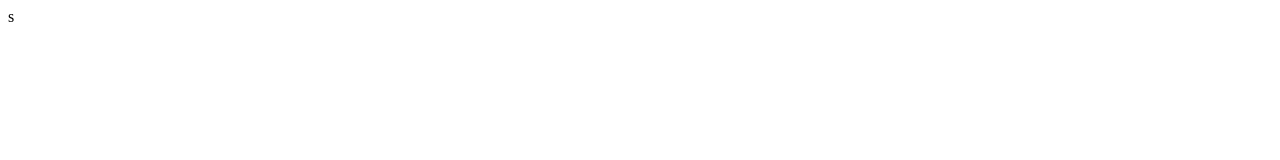
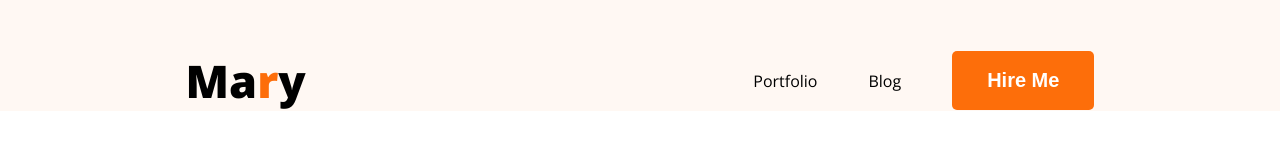
Before and after one commit to FAHIM-FARDOUSH/hero-dev-start, a plain HTML site: page index.html in a window 1280 px wide. Drawn offline with nearby package versions, Linux system fonts and the light colour scheme.

Commit message:
design navbar and style according to design

```diff
--- a/index.html
+++ b/index.html
@@ -4,8 +4,28 @@
     <meta charset="UTF-8">
     <meta name="viewport" content="width=device-width, initial-scale=1.0">
     <title>Fahim's portfolio</title>
+
+    <link rel="preconnect" href="https://fonts.googleapis.com">
+<link rel="preconnect" href="https://fonts.gstatic.com" crossorigin>
+<link href="https://fonts.googleapis.com/css2?family=Open+Sans:ital,wght@0,300..800;1,300..800&display=swap" rel="stylesheet">
+
+<link rel="stylesheet" href="style/design.css">
 </head>
-<body>
-    s
+<body class="font-open-sans">
+
+    <header>
+        <nav>
+            <div class="logo">
+
+         <h2>Ma<span class="color-orange">r</span>y</h2>
+            </div>
+            <ul class="menu">
+                <li> <a href=""></a> Portfolio </li>
+                <li> <a href=""></a> Blog </li>
+                <li> <button class="btn">Hire Me</button> </li>
+
+            </ul>
+        </nav>
+    </header>
 </body>
 </html>
--- /dev/null
+++ b/style/design.css
@@ -0,0 +1,56 @@
+*{
+    margin: 0;
+    padding: 0 ;
+    box-sizing: border-box;
+}
+.font-open-sans{
+  font-family: "Open Sans", sans-serif;
+  font-optical-sizing: auto;
+}
+
+.logo h2{
+    font-size: 45px;
+    font-weight: 900;
+
+}
+.color-orange{
+    color: #FD6E0A;
+}
+
+header{
+    background-color:  #FFF8F3;
+    padding-top:50px ;
+}
+nav { width: 71%;
+    max-width: 1140px;
+    /* border: 1px solid red; */
+    margin: 0 auto;
+    display: flex;
+    justify-content: space-between;
+    align-items: center;
+}
+
+nav .menu{
+    display: flex;
+    list-style-type: none;
+    /* for dot cause of the anchor tag */
+    gap: 51px;
+    align-items: center;
+}
+
+nav .menu a{
+    font: size 51px;
+    color: #474747;
+    text-decoration: none;
+}
+
+.btn{
+    background-color: #FD6E0A;
+    border: none;
+    padding: 18px 35px ;
+    border-radius: 5px;
+    font-size: 20px;
+    font-weight: bold;
+    color: white;
+
+}
```
